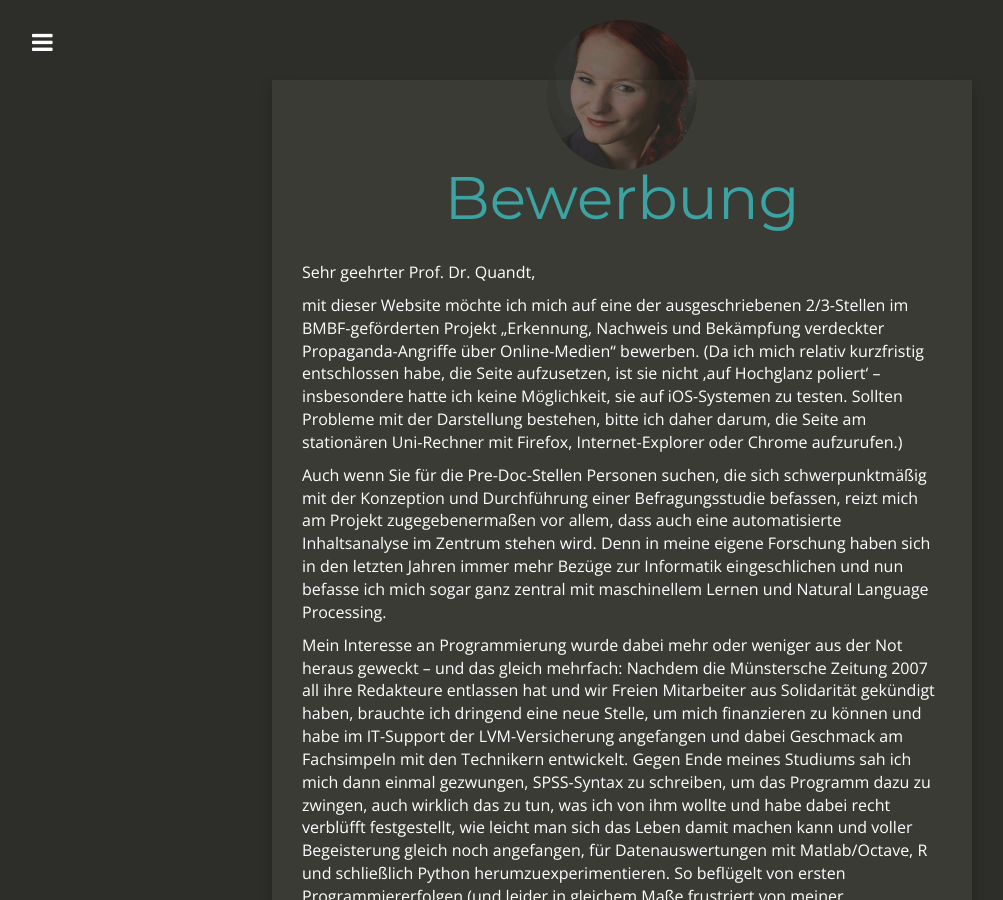
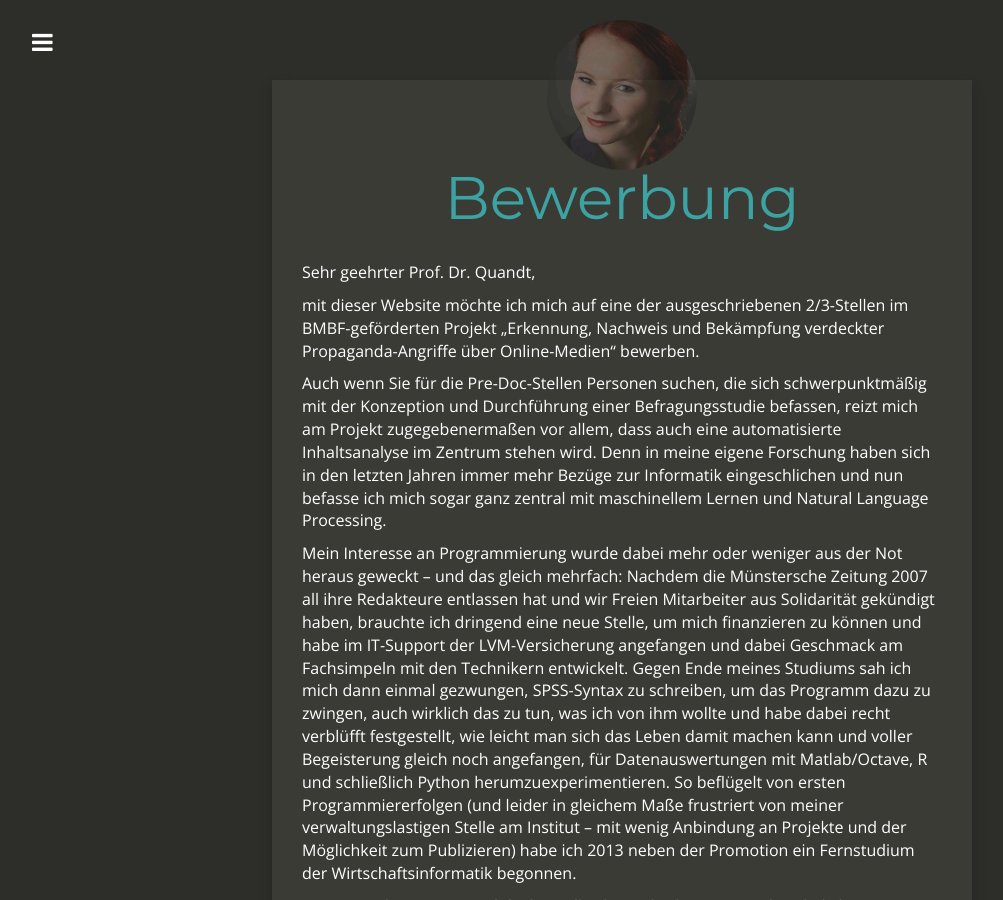
Before and after one commit to BriGitBardot/Bewerbung2, a Jekyll site: the page built from index.md, in a window 1280 px wide and 900 px high. Shown: the whole window, without its empty margins (18-1021 px from the left). Built offline with Jekyll 4.4.1, drawn with Linux system fonts in a browser that asks for light colours; nearby versions of some CDN libraries.

Commit message:
Update index.md

```diff
--- a/index.md
+++ b/index.md
@@ -17,7 +17,7 @@ layout: pic
             <div class="author-text">
 <p align="left"> Sehr geehrter Prof. Dr. Quandt,</p>
 
-<p align="left"> mit dieser Website möchte ich mich auf eine der ausgeschriebenen 2/3-Stellen im BMBF-geförderten Projekt  „Erkennung, Nachweis und Bekämpfung verdeckter Propaganda-Angriffe über Online-Medien“ bewerben. (Da ich mich relativ kurzfristig entschlossen habe, die Seite aufzusetzen, ist sie nicht ‚auf Hochglanz poliert‘ – insbesondere hatte ich keine Möglichkeit, sie auf iOS-Systemen zu testen. Sollten Probleme mit der Darstellung bestehen, bitte ich daher darum, die Seite am stationären Uni-Rechner mit Firefox, Internet-Explorer oder Chrome aufzurufen.)</p>
+<p align="left"> mit dieser Website möchte ich mich auf eine der ausgeschriebenen 2/3-Stellen im BMBF-geförderten Projekt  „Erkennung, Nachweis und Bekämpfung verdeckter Propaganda-Angriffe über Online-Medien“ bewerben.</p>
 
 <p align="left">Auch wenn Sie für die Pre-Doc-Stellen Personen suchen, die sich schwerpunktmäßig mit der Konzeption und Durchführung einer Befragungsstudie befassen, reizt mich am Projekt zugegebenermaßen vor allem, dass auch eine automatisierte Inhaltsanalyse im Zentrum stehen wird. Denn in meine eigene Forschung haben sich in den letzten Jahren immer mehr Bezüge zur Informatik eingeschlichen und nun befasse ich mich sogar ganz zentral mit maschinellem Lernen und Natural Language Processing. </p>
 
```
